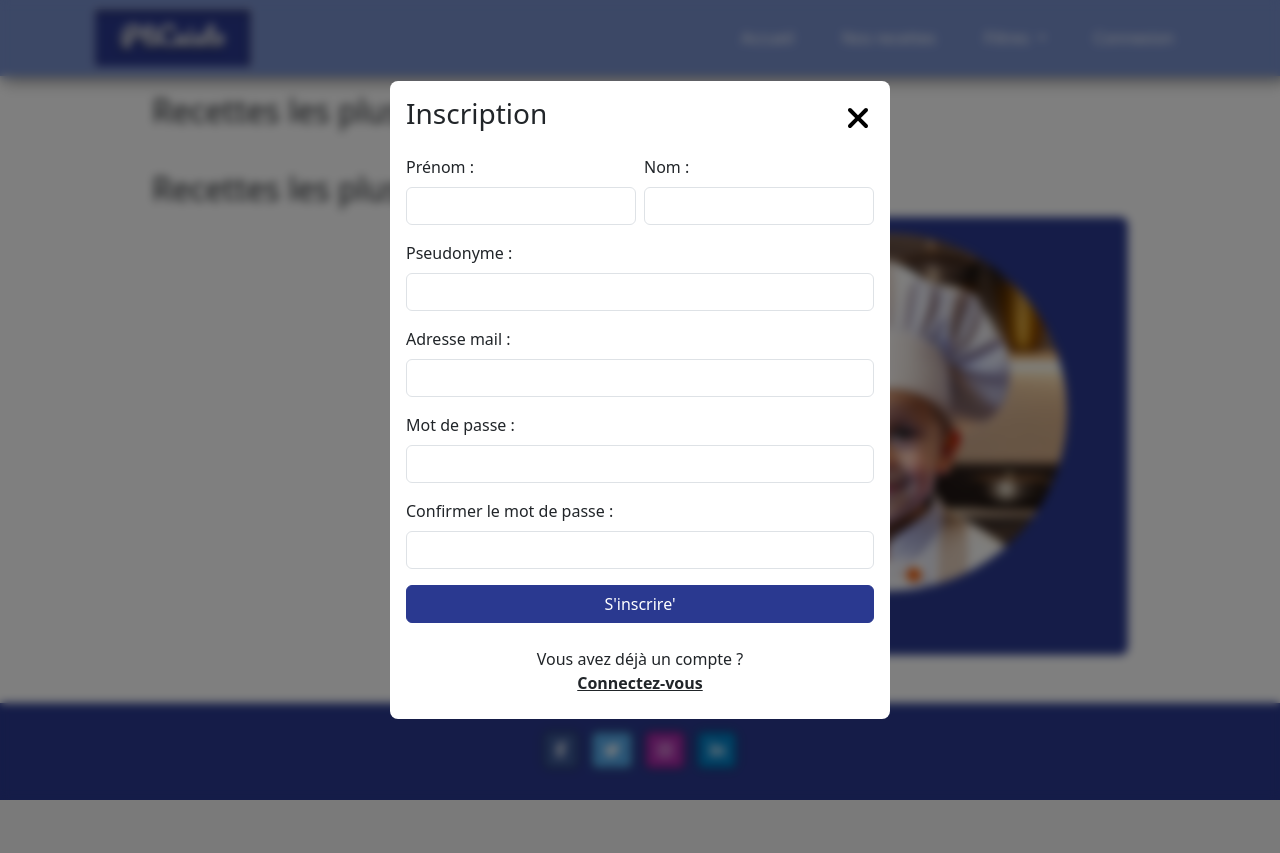
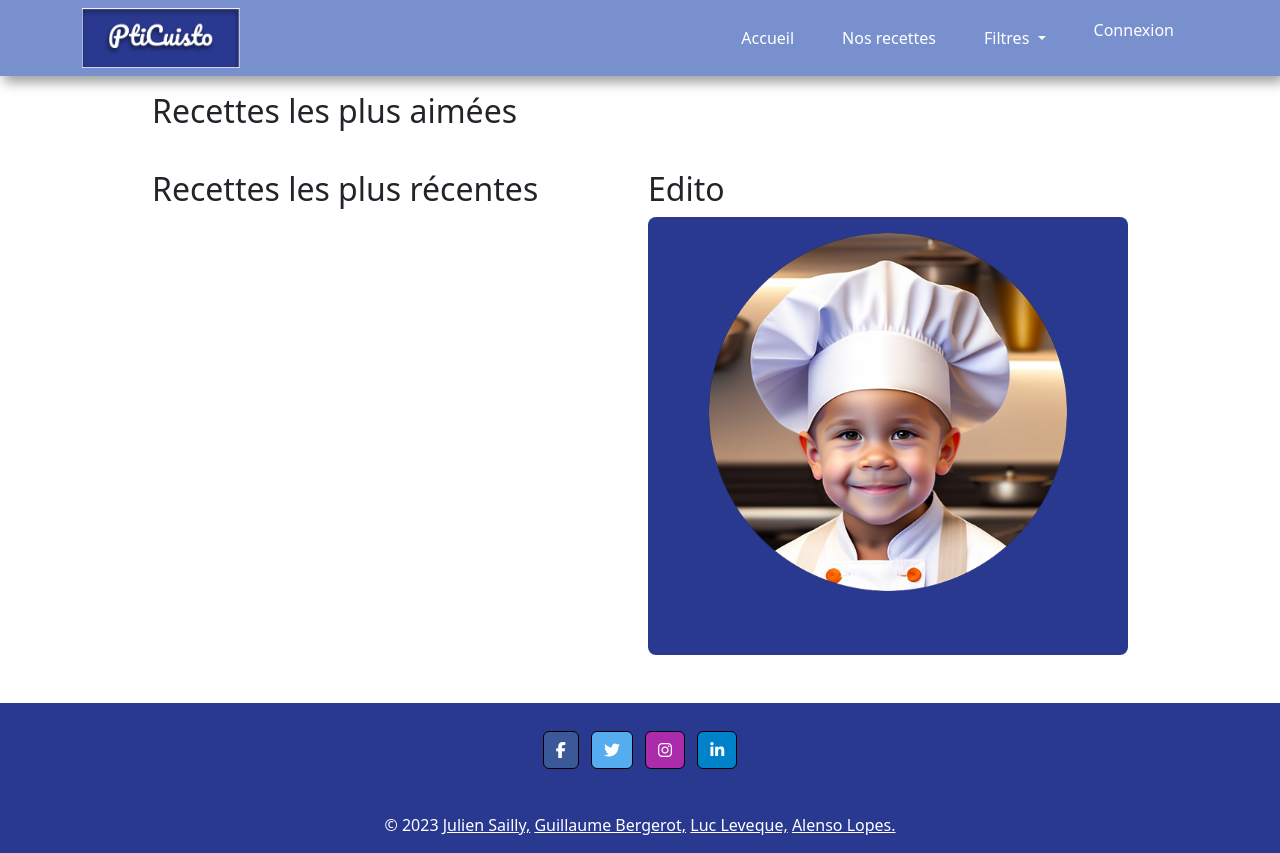
Before and after one commit to juliensailly/ptit-cuisto, a PHP site: page / in a window 1280 px wide. Before the commit the page ends 800 px from the top, so only its background shows below. Run offline with PHP 8.4, Linux system fonts and the light colour scheme; data that the repository does not hold is empty; some libraries are stand-ins or nearby versions.

Commit message:
feat: correct modal appearance

```diff
--- a/View/sign-up.php
+++ b/View/sign-up.php
@@ -1,29 +1,29 @@
-<div class="sign-up-background">
-    <div class="sign-up-window" style="display: none;">
+<div class="sign-up-background" style="display: none;">
+    <div class="sign-in-window">
         <div class="sign-in-header">
             <h3>Connexion</h3>
             <img src="resources/img/xmark-solid.svg" alt="xmark icon" class="xmark">
         </div>
-        <form action="javascript:signUp()">
+        <form action="javascript:signIn()">
             <div>
-                <label for="mail">Adresse mail :</label>
-                <input type="email" id="mail" name="mail" class="form-control" required>
+                <label for="sign-in-mail">Adresse mail :</label>
+                <input type="email" id="sign-in-mail" name="sign-in-mail" class="form-control" required>
             </div>
             <div>
-                <label for="password">Mot de passe :</label>
-                <input type="password" id="password" name="password" class="form-control" required>
+                <label for="sign-in-password">Mot de passe :</label>
+                <input type="password" id="sign-in-password" name="sign-in-password" class="form-control" required>
             </div>
             <input type="submit" class="btn btn-primary" value="Se connecter">
         </form>
-        <p>Vous n'avez pas de compte ?<br><span class="sign-in-link">Inscrivez-vous</span></p>
+        <p>Vous n'avez pas de compte ?<br><span class="sign-up-link">Inscrivez-vous</span></p>
     </div>
 
-    <div class="sign-in-window">
+    <div class="sign-up-window" style="display: none;">
         <div class="sign-in-header">
             <h3>Inscription</h3>
             <img src="resources/img/xmark-solid.svg" alt="xmark icon" class="xmark">
         </div>
-        <form action="javascript:signIn()">
+        <form action="javascript:signUp()">
             <div id="name-inputs">
                 <div>
                     <label for="name">Prénom :</label>
@@ -39,12 +39,12 @@
                 <input type="text" id="pseudo" name="pseudo" class="form-control" required>
             </div>
             <div>
-                <label for="mail">Adresse mail :</label>
-                <input type="email" id="mail" name="mail" class="form-control" required>
+                <label for="sign-up-mail">Adresse mail :</label>
+                <input type="email" id="sign-up-mail" name="sign-up-mail" class="form-control" required>
             </div>
             <div>
-                <label for="password">Mot de passe :</label>
-                <input type="password" id="password" name="password" class="form-control" required>
+                <label for="sign-up-password">Mot de passe :</label>
+                <input type="password" id="sign-up-password" name="sign-up-password" class="form-control" required>
             </div>
             <div>
                 <label for="password2">Confirmer le mot de passe :</label>
@@ -52,6 +52,6 @@
             </div>
             <input type="submit" class="btn btn-primary" value="S'inscrire'">
         </form>
-        <p>Vous avez déjà un compte ?<br><span class="sign-up-link">Connectez-vous</span></p>
+        <p>Vous avez déjà un compte ?<br><span class="sign-in-link">Connectez-vous</span></p>
     </div>
 </div>
--- a/resources/css/style.css
+++ b/resources/css/style.css
@@ -41,7 +41,7 @@ body > .container {
     margin: auto 4px;
 }
 
-#neubar a {
+#neubar .nav-link {
     padding-left: 12px;
     padding-right: 12px;
 }
@@ -207,7 +207,8 @@ div.edito p {
     background-color: var(--primary-color);
 }
 
-nav a.nav-link {
+nav .nav-link {
+    cursor: pointer;
     background-image: linear-gradient(
             rgba(255, 255, 255, 0),
             rgba(255, 255, 255, 0)
@@ -222,8 +223,8 @@ nav a.nav-link {
     transition: background-size 0.3s ease-in-out;
 }
 
-nav a.nav-link:hover,
-nav a.nav-link:focus {
+nav .nav-link:hover,
+nav .nav-link:focus {
     background-size: 0 2px, 100% 2px;
 }
 
--- a/view/footer.php
+++ b/view/footer.php
@@ -28,6 +28,7 @@
 </footer>
 <script src="resources/script/bootstrap.bundle.min.js"></script>
 <script src="https://kit.fontawesome.com/880ee86f7a.js" crossorigin="anonymous"></script>
+<script src="resources/script/sign-in.js"></script>
 </body>
 
 </html>
--- a/view/navbar.php
+++ b/view/navbar.php
@@ -48,7 +48,7 @@
                         </ul>
                     </li>
                     <li class='nav-item'>
-                        <a href='index.php?controller=connexion' class='nav-link mx-2 text-white txt'>Connexion</a>
+                        <p class='nav-link mx-2 text-white txt sign-in-btn'>Connexion</p>
                     </li>
                 </ul>
             </div>
```
Also changed, not shown: resources/script/sign-in.js (added, +31 -0 lines).
